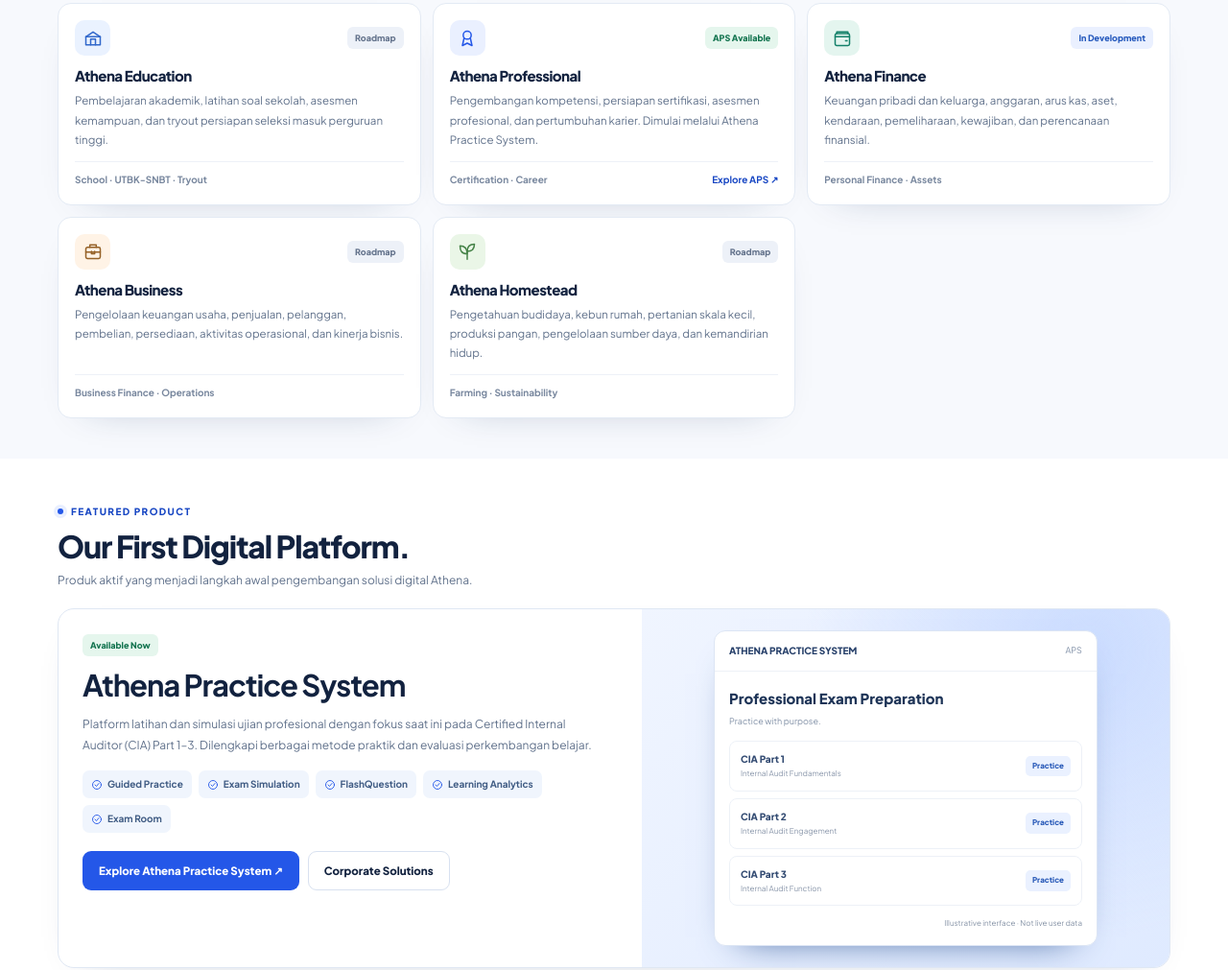
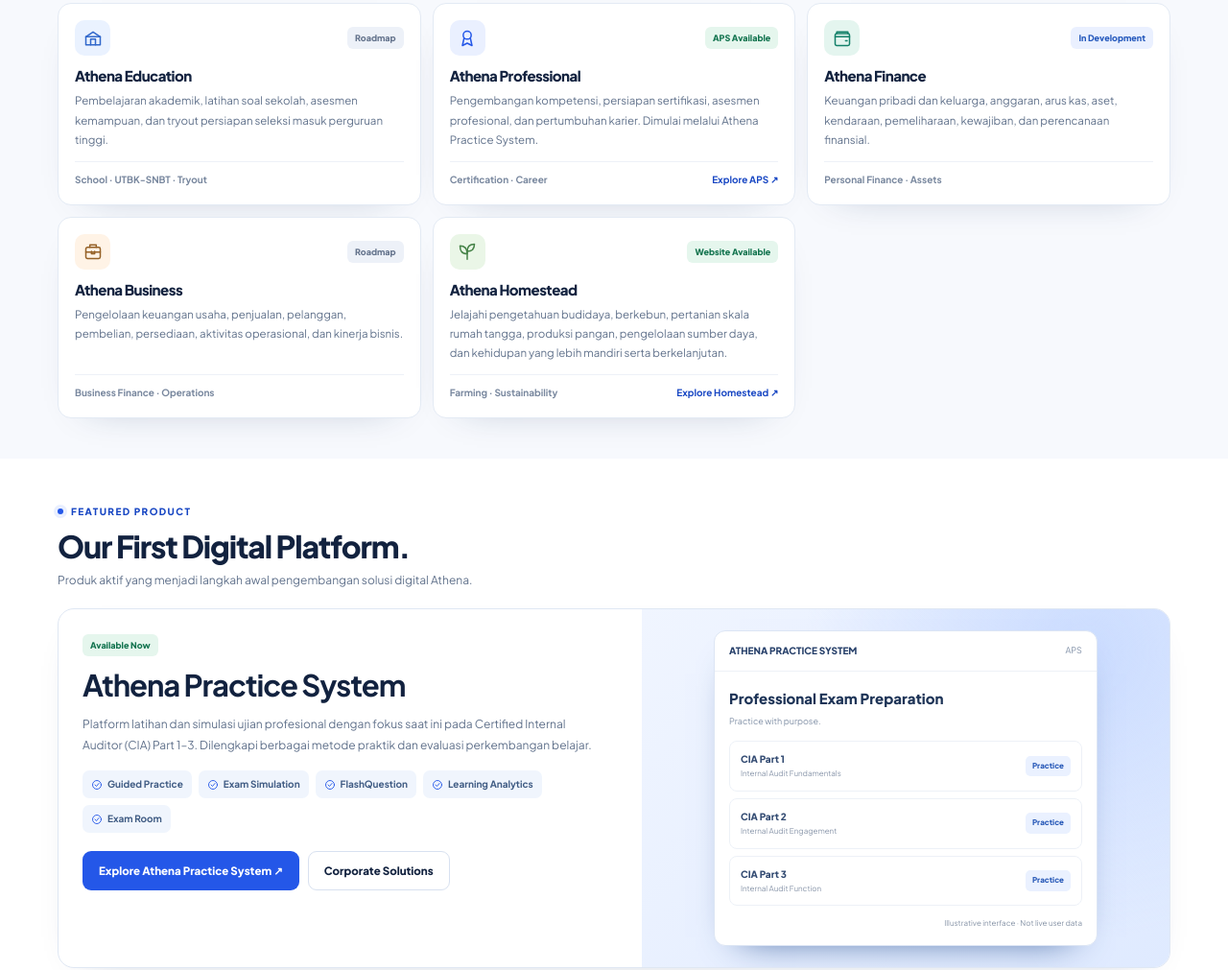
Before and after one commit to athenastrategichub/athenahub-redirect, a plain HTML site: page index.html in a window 1280 px wide. Shown: the part 672-1683 px from the top of the page at 96% size. Drawn offline with Linux system fonts and the light colour scheme.

Commit message:
fix homestead

```diff
--- a/index.html
+++ b/index.html
@@ -1247,6 +1247,7 @@
       <nav class="navlinks" aria-label="Navigasi utama">
         <a href="#platform">Ecosystem</a>
         <a href="#products">Products</a>
+          <a href="https://homestead.athenahub.id/">Homestead ↗</a>
         <a href="#solutions">Solutions</a>
         <a href="#upcoming">Roadmap</a>
         <a href="#about">About</a>
@@ -1547,6 +1548,7 @@
             </div>
           </article>
 
+
 <!-- HOMESTEAD -->
 <article class="eco-card"
          style="--accent:#468348;--tint:#eaf6e7">
@@ -1557,21 +1559,29 @@
         <use href="#i-sprout"/>
       </svg>
     </span>
-              <span class="badge">Roadmap</span>
+    <span class="badge live">Website Available</span>
   </div>
 
   <h3>Athena Homestead</h3>
 
   <p>
-              Pengetahuan budidaya, kebun rumah,
-              pertanian skala kecil, produksi pangan,
-              pengelolaan sumber daya, dan kemandirian hidup.
+    Jelajahi pengetahuan budidaya, berkebun,
+    pertanian skala rumah tangga, produksi pangan,
+    pengelolaan sumber daya, dan kehidupan
+    yang lebih mandiri serta berkelanjutan.
   </p>
 
   <div class="eco-foot">
     <span>Farming · Sustainability</span>
-            </div>
+    <a href="https://homestead.athenahub.id/"
+       target="_blank"
+       rel="noopener noreferrer">
+      Explore Homestead ↗
+    </a>
+  </div>
+
 </article>
+
 
         </div>
 
@@ -2126,18 +2136,24 @@
           </div>
         </div>
 
+
 <!-- DOMAINS -->
 <div>
   <h4>ECOSYSTEM</h4>
 
   <div class="footer-links">
     <span>Athena Education</span>
-            <span>Athena Professional</span>
+    <a href="https://aps.athenahub.id/">
+      Athena Professional ↗
+    </a>
     <span>Athena Finance</span>
     <span>Athena Business</span>
-            <span>Athena Homestead</span>
-          </div>
-        </div>
+    <a href="https://homestead.athenahub.id/">
+      Athena Homestead ↗
+    </a>
+  </div>
+</div>
+
 
         <!-- CONTACT -->
         <div>
```
Lines whose indentation alone changed are shown as unchanged.
